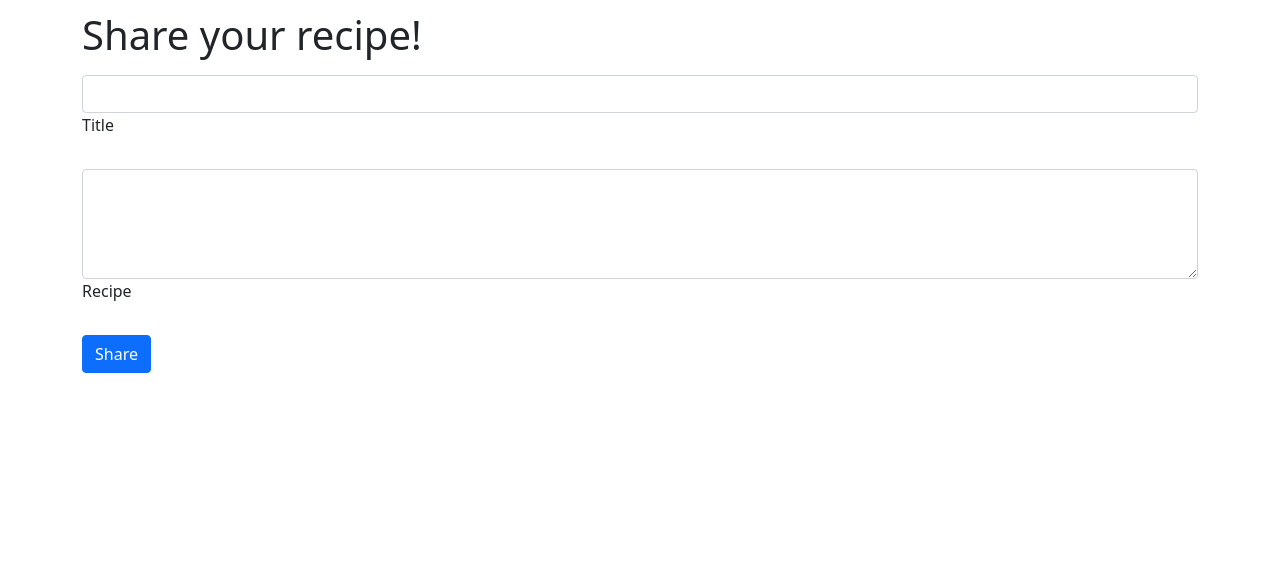
After one commit to sotanandrei/cookpal, a Flask app: page /share in a window 1280 px wide. The commit adds this page. Shown: the part 227-800 px from the top of the page. Run offline with Flask 3, Linux system fonts and the light colour scheme; a user stored in the database is signed in; some libraries are stand-ins or nearby versions.

Commit message:
Added share recipe

```diff
--- a/app.py
+++ b/app.py
@@ -119,3 +119,26 @@ def logout():
 @login_required
 def account():
     return render_template("account.html")
+
+
+@app.route("/share", methods=["GET", "POST"])
+@login_required
+def share():
+
+    # User reached route via POST (as by submitting a form via POST)
+    if request.method == "POST":
+        title = request.form.get("title")
+        recipe = request.form.get("recipe")
+
+        # check input title and recipe
+        if not title or not recipe:
+            return apology("must provide title & recipe", 403)
+
+        # create a new recipe with user's input
+        db.execute("INSERT INTO recipes (title, recipe, user_id) VALUES (?, ?, ?)",
+                   title, recipe, session["user_id"])
+
+        return redirect("/")
+
+    else:
+        return render_template("share.html")
--- a/static/css/index.css
+++ b/static/css/index.css
@@ -137,3 +137,7 @@
     font-weight: 500;
     line-height: normal;
 }
+
+.btn-link {
+    text-decoration: none;
+}
--- /dev/null
+++ b/static/css/share.css
@@ -0,0 +1,22 @@
+@import url('https://fonts.googleapis.com/css2?family=Inter:wght@400;500;700&family=Poppins:wght@400;500;700&display=swap');
+
+.nav-link {
+    color: var(--Black, #253D4E);
+    font-family: Poppins;
+    font-size: 16px;
+    font-style: normal;
+    font-weight: 500;
+    line-height: normal;
+}
+
+.nav-link:hover {
+    color: #509E2F;
+}
+
+.share-container {
+    margin-top: 2rem;
+}
+
+.share-form {
+    margin-top: 1rem;
+}
--- a/templates/index.html
+++ b/templates/index.html
@@ -59,7 +59,9 @@
       <button type="button" class="btn btn-primary btn-lg btn-red">Recipes & Menus</button>
     </div>
     <div class="col">
-      <button type="button" class="btn btn-primary btn-lg btn-green">Share your recipe</button>
+      <a href="/share" class="btn-link">
+        <button type="button" class="btn btn-primary btn-lg btn-green">Share your recipe</button>
+      </a>
     </div>
     <div class="col">
       <button type="button" class="btn btn-primary btn-lg btn-orange">Custom meal plan</button>
--- a/templates/layout.html
+++ b/templates/layout.html
@@ -10,6 +10,8 @@
         <!-- http://getbootstrap.com/docs/5.1/ -->
         <link crossorigin="anonymous" href="https://cdn.jsdelivr.net/npm/bootstrap@5.1.3/dist/css/bootstrap.min.css" integrity="sha384-1BmE4kWBq78iYhFldvKuhfTAU6auU8tT94WrHftjDbrCEXSU1oBoqyl2QvZ6jIW3" rel="stylesheet">
         <script crossorigin="anonymous" src="https://cdn.jsdelivr.net/npm/bootstrap@5.1.3/dist/js/bootstrap.bundle.min.js" integrity="sha384-ka7Sk0Gln4gmtz2MlQnikT1wXgYsOg+OMhuP+IlRH9sENBO0LRn5q+8nbTov4+1p"></script>
+
+        <link href="/static/favicon.ico" rel="icon">
 
         {% block style %}{% endblock %}
 
--- /dev/null
+++ b/templates/share.html
@@ -0,0 +1,31 @@
+{% extends "layout.html" %}
+
+{% block style%}
+<link href="/static/css/share.css" rel="stylesheet">
+{% endblock %}
+
+{% block title %}
+    Share
+{% endblock %}
+
+{% block main %}
+<div class="container share-container">
+    <h1>Share your recipe!</h1>
+    <form class="share-form" action="/share" method="post">
+    <!-- Title input -->
+    <div class="form-outline mb-4">
+      <input type="text" id="title" name="title" class="form-control" />
+      <label class="form-label" for="title">Title</label>
+    </div>
+
+    <!-- Recipe input -->
+    <div class="form-outline mb-4">
+      <textarea class="form-control" id="recipe" name="recipe" rows="4"></textarea>
+      <label class="form-label" for="recipe">Recipe</label>
+    </div>
+
+    <!-- Submit button -->
+    <button type="submit" class="btn btn-primary btn-block mb-4">Share</button>
+  </form>
+</div>
+{% endblock %}
```
Also changed, not shown: finalproject.db, static/favicon.ico (added), 3 other files.
